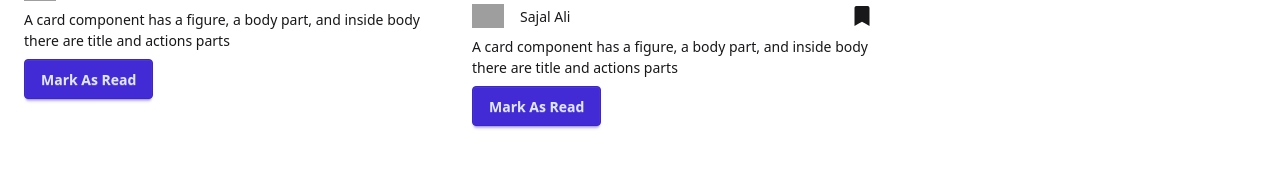
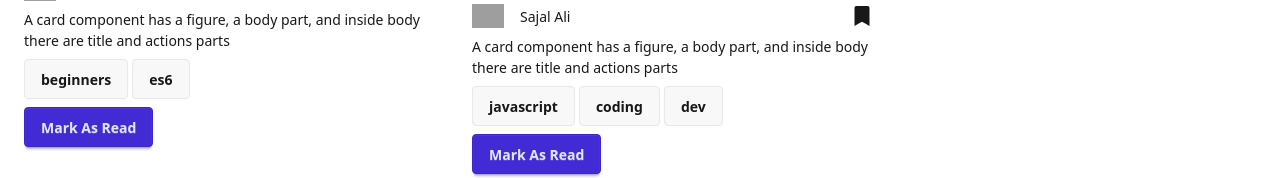
Before and after one commit to Ashahab007/mil-7-m42-react-blog-website, a React (Vite) app: page / in a window 1280 px wide. Shown: the part 486-664 px from the top of the page. Built offline with nearby package versions, Linux system fonts and the light colour scheme; grey boxes are pictures that could not be loaded.

Commit message:
added hashtags

```diff
--- a/src/components/Blog/Blog.jsx
+++ b/src/components/Blog/Blog.jsx
@@ -3,7 +3,7 @@ import { FaBookmark } from "react-icons/fa";
 
 const Blog = ({ blog }) => {
   console.log(blog);
-  const { id, author, author_img, posted_date, title, cover } = blog;
+  const { id, author, author_img, posted_date, title, cover, hashtags } = blog;
 
   return (
     <div>
@@ -22,6 +22,11 @@ const Blog = ({ blog }) => {
             A card component has a figure, a body part, and inside body there
             are title and actions parts
           </p>
+          <div className="flex gap-1">
+            {hashtags.map((hash) => (
+              <button className="btn">{hash}</button>
+            ))}
+          </div>
           <div className="card-actions">
             <button className="btn btn-primary">Mark As Read</button>
           </div>
```
